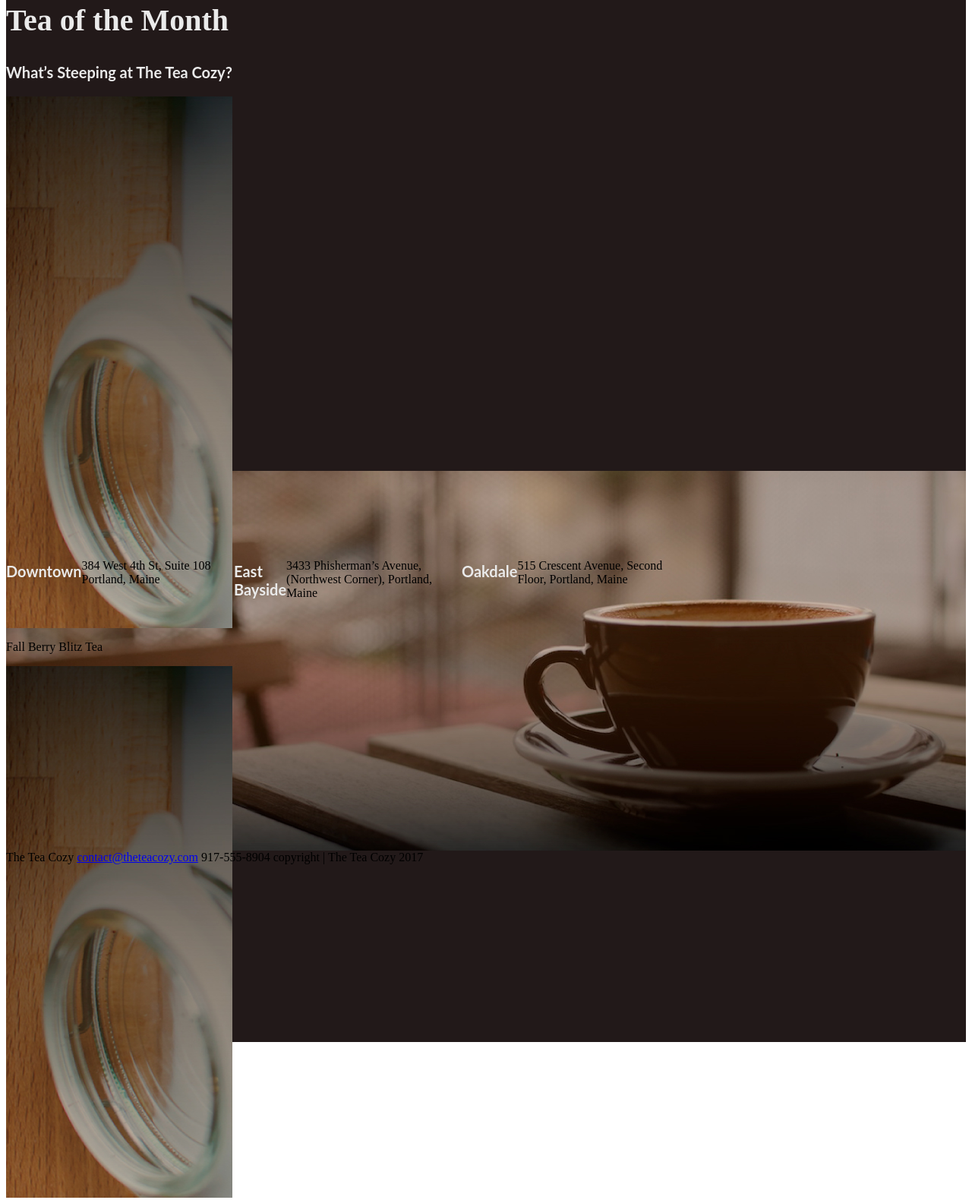
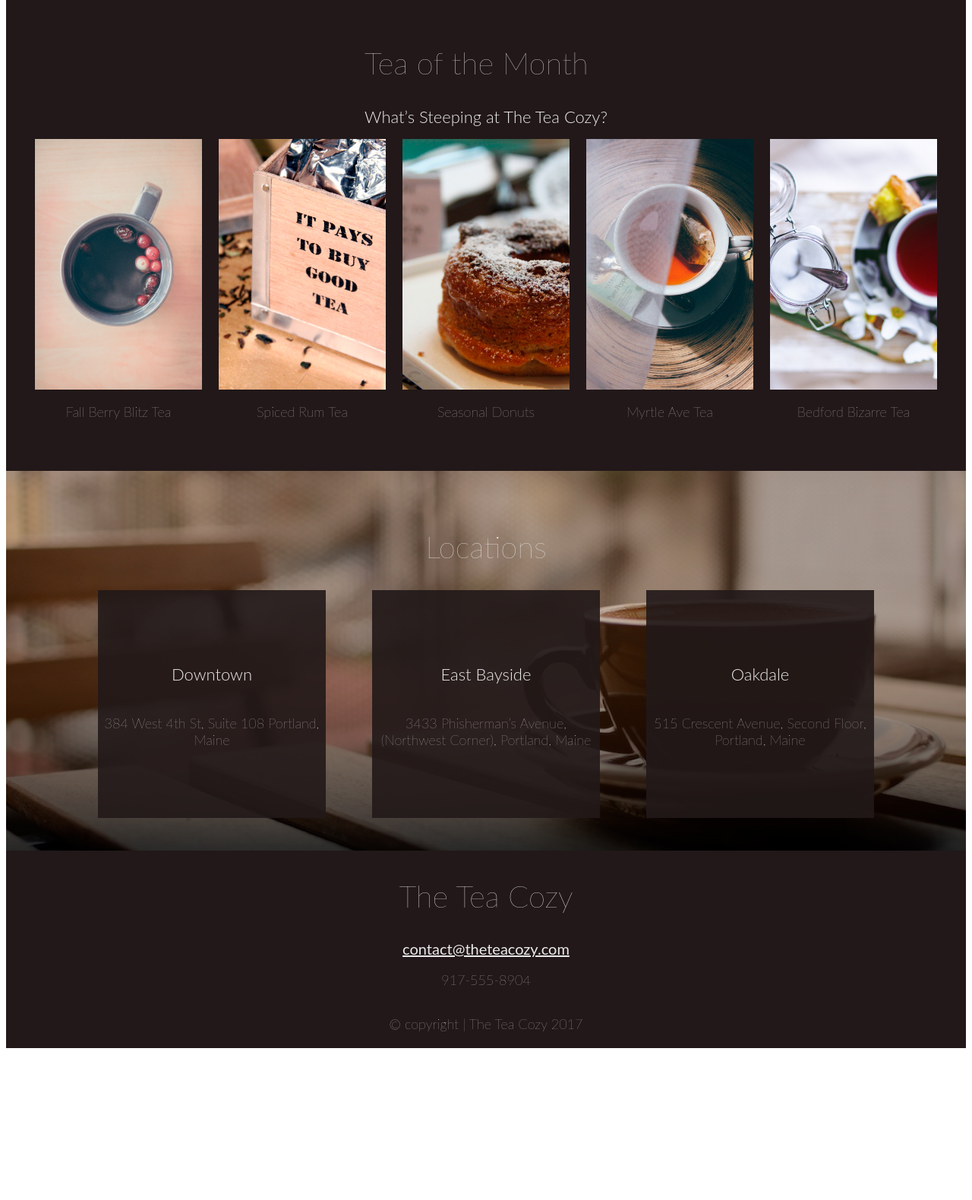
Before and after one commit to casanovaf/TeaCozy, a plain HTML site: page index.html in a window 1280 px wide. Shown: the part 738-2318 px from the top of the page at 76% size. After the commit the page ends 2126 px from the top, so only its background shows below. Drawn offline with Linux system fonts and the light colour scheme; files whose address does not match are found by name.

Commit message:
items ok - missing paddings

```diff
--- a/index.html
+++ b/index.html
@@ -17,7 +17,7 @@
       </div>
 
       <!-- "Nav" -->
-      <div class="span">
+      <div class="nav">
         <nav>
          <span><a href="#mission">Mission</a></span>
          <span><a href="#featured">Featured Tea</a></span>
@@ -35,16 +35,21 @@
     </div>
 
     <!-- "Content" -->
-    <div class="featured">
+    <div class="main-container">
 
-      <div class="features">
+      <div class="text-container">
 
         <h2>Tea of the Month</h2>
         <h3>What’s Steeping at The Tea Cozy?</h3>
 
-        <div class="item content-a">
+      </div>
 
-          <div class="image-content">
+      <div class="features">
+
+        <div class="item-content">
+
+          <div class="img-box">
+            <img src="resources/images/img-berryblitz2.jpg" alt="">
           </div>
 
           <p class="description">Fall Berry Blitz Tea
@@ -52,9 +57,10 @@
 
         </div>
 
-        <div class="item content-b">
+        <div class="item-content">
 
-          <div class="image-content">
+          <div class="img-box">
+            <img src="resources/images/img-spiced-rum2.jpg" alt="">
           </div>
 
           <p class="description">Spiced Rum Tea
@@ -62,9 +68,10 @@
 
         </div>
 
-        <div class="item content-c">
+        <div class="item-content">
 
-          <div class="image-content">
+          <div class="img-box">
+            <img src="resources/images/img-donut2.jpg" alt="">
           </div>
 
           <p class="description">Seasonal Donuts
@@ -72,9 +79,10 @@
 
         </div>
 
-        <div class="item content-d">
+        <div class="item-content">
 
-          <div class="image-content">
+          <div class="img-box">
+            <img src="resources/images/img-myrtle-ave2.jpg" alt="">
           </div>
 
           <p class="description">Myrtle Ave Tea
@@ -82,9 +90,10 @@
 
         </div>
 
-        <div class="item content-e">
+        <div class="item-content">
 
-          <div class="image-content">
+          <div class="img-box">
+            <img src="resources/images/img-bedford-bizarre2.jpg" alt="">
           </div>
 
           <p class="description">Bedford Bizarre Tea
@@ -97,6 +106,10 @@
     </div>
 
     <div class="locations">
+
+      <div class="text-locations">
+        <h2>Locations</h2>
+      </div>
 
       <div class="location-items">
 
@@ -124,20 +137,17 @@
 
     <!-- "Footer" -->
     <footer>
+
       <div class="info">
 
-        <span class="title">The Tea Cozy</span>
+        <span><h2>The Tea Cozy</h2></span>
         <span class="mail"><a href="mailto:joe@example.com?subject=feedback">contact@theteacozy.com</a></span>
-        <span class="phone">917-555-8904</span>
-        <span class="copyright">copyright | The Tea Cozy 2017</span>
+        <span><p>917-555-8904</p></span>
+        <span><p>© copyright | The Tea Cozy 2017</p></span>
 
       </div>
 
     </footer>
 
-
-
-
-
   </body>
 </html>
--- a/resources/css/style.css
+++ b/resources/css/style.css
@@ -4,71 +4,118 @@ header {
   align-items: center;
   position: fixed;
   z-index: 1;
-  background-color: #221919;
+  background-color: rgba(34, 24, 25, 1);
   width: 100%;
   height: 75px;
-  font-family: Lato;
-  font-weight: normal;
+  font-family: 'Lato';
 }
 
 h1 {
-  font-family: Lato;
+  font-family: 'Lato';
+  font-weight: 300;
   color: #EAEAEA;
   font-size: 60px;
 }
 
 h2 {
-  font-family: ato;
+  font-family: 'Lato';
+  font-weight: 200;
   color: #EAEAEA;
   font-size: 40px;
 }
 
 h3 {
-  font-family: lato;
+  font-family: 'Lato';
+  font-weight: 300;
+  color: #EAEAEA;
+  font-size: 22px;
+}
+
+h4 {
+  font-family: 'Lato';
   color: #EAEAEA;
   font-size: 20px;
 }
 
-h4 {
-  font-family: lato;
+p {
+  font-family: 'Lato';
   color: #EAEAEA;
-  font-size: 20px;
+  font-weight: 200;
+  font-size: 18px;
+  text-align: center;
 }
 
 header nav {
+  display: inline-flex;
   padding-right: 31px;
 }
 
-nav {
+nav span {
   color: #EAEAEA;
-  font-size: 20px;
+  font-family: 'Lato';
+  font-weight: 200;
+  font-size: 18px;
   padding: 11px;
 }
 
-.logo {
-  display: flex;
+header .logo {
+  display: inline-flex;
   align-items: center;
   flex-grow: 1;
   padding-left: 20px;
+  height: 45px;
 }
+
+/*Sizing*/
 
 .image-content {
   display: flex;
+  flex-direction: column;
   align-items: center;
+  justify-content: center;
   background-image: url(/Users/fernando/Desktop/WebProjects/TeaCozy/resources/images/img-mission-background2.jpg);
   width: 100%;
   height: 700px;
 }
 
-.featured {
+.main-container {
   display: flex;
-  background-color: #221919;
+  flex-direction: column;
+  align-items: center;
+  justify-content: center;
+  background-color: rgba(34, 24, 25, 1);
   width: auto;
   height: 650px;
 }
 
+.features {
+  display: flex;
+  flex-direction: row;
+  align-items: center;
+  justify-content: space-around;
+  width: 1210px;
+  height: 375px;
+}
+
+.item-content {
+  display: flex;
+  flex-direction: column;
+  align-items: center;
+  justify-content: center;
+  width: 220px;
+  height: 375px;
+}
+
+.img-box {
+  width: 220px;
+  height: 330px;
+}
+
 .locations {
   display: flex;
+  flex-direction: column;
+  align-items: center;
+  justify-content: center;
   background-image: url(/Users/fernando/Desktop/WebProjects/TeaCozy/resources/images/img-locations-background2.jpg);
   width: auto;
   height: 500px;
@@ -76,18 +123,53 @@ nav {
 
 .location-items {
   display: flex;
+  flex-direction: row;
   align-items: center;
+  justify-content: space-between;
+  width: 1022px;
+  height: 300px;
 }
 
 .box {
   display: flex;
+  flex-direction: column;
+  align-items: center;
+  justify-content: center;
   width: 300px;
   height: 300px;
-  background-color: #221919 a:0.9;
+  background-color: rgba(34, 25, 25, 0.9);
 }
 
+.box p {
+  padding: 10, 10;
+}
+
+/*Footer*/
+
 footer {
-  background-color: #221919;
+  display: flex;
+  flex-direction: column;
+  align-items: center;
+  justify-content: center;
+  background-color: rgba(34, 24, 25, 1);
   width: auto;
-  height: 252px;
+  height: 260px;
 }
+
+footer .info {
+  display: flex;
+  flex-direction: column;
+  align-items: center;
+  justify-content: center;
+}
+
+footer span {
+  color: #EAEAEA;
+  font-family: 'Lato';
+}
+
+footer a {
+  color: #EAEAEA;
+  font-family: 'Lato';
+  font-size: 20px;
+}
```
Also changed, not shown: resources/images/img-berryblitz2.jpg (added), resources/images/img-tea-cozy-logo.png.
